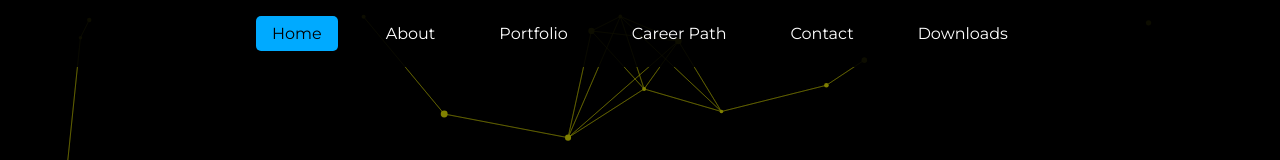
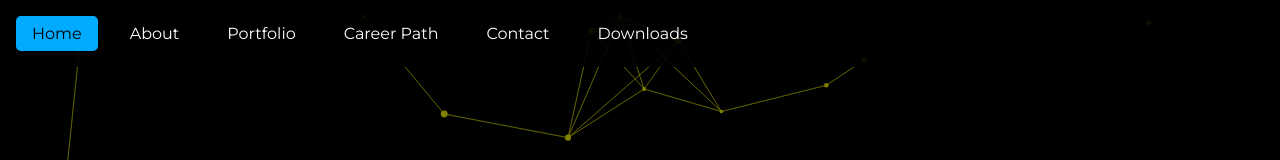
Before and after one commit to shashwatsinghds/shashwat-portfolio-angular, an Angular app: page /home in a window 1280 px wide. Shown: the top 160 px of the page. Built offline with nearby package versions, Linux system fonts and the light colour scheme.

Commit message:
Aligned navbar to left

```diff
--- a/src/app/components/navbar/navbar.component.scss
+++ b/src/app/components/navbar/navbar.component.scss
@@ -7,9 +7,10 @@
     padding: 1rem;
     z-index: 1000;
     display: flex;
-    justify-content: center;
-    gap: 2rem;
+    justify-content: left;
+    gap: 1rem;
   }
+
 
   .nav-link {
     color: #fff;
```
